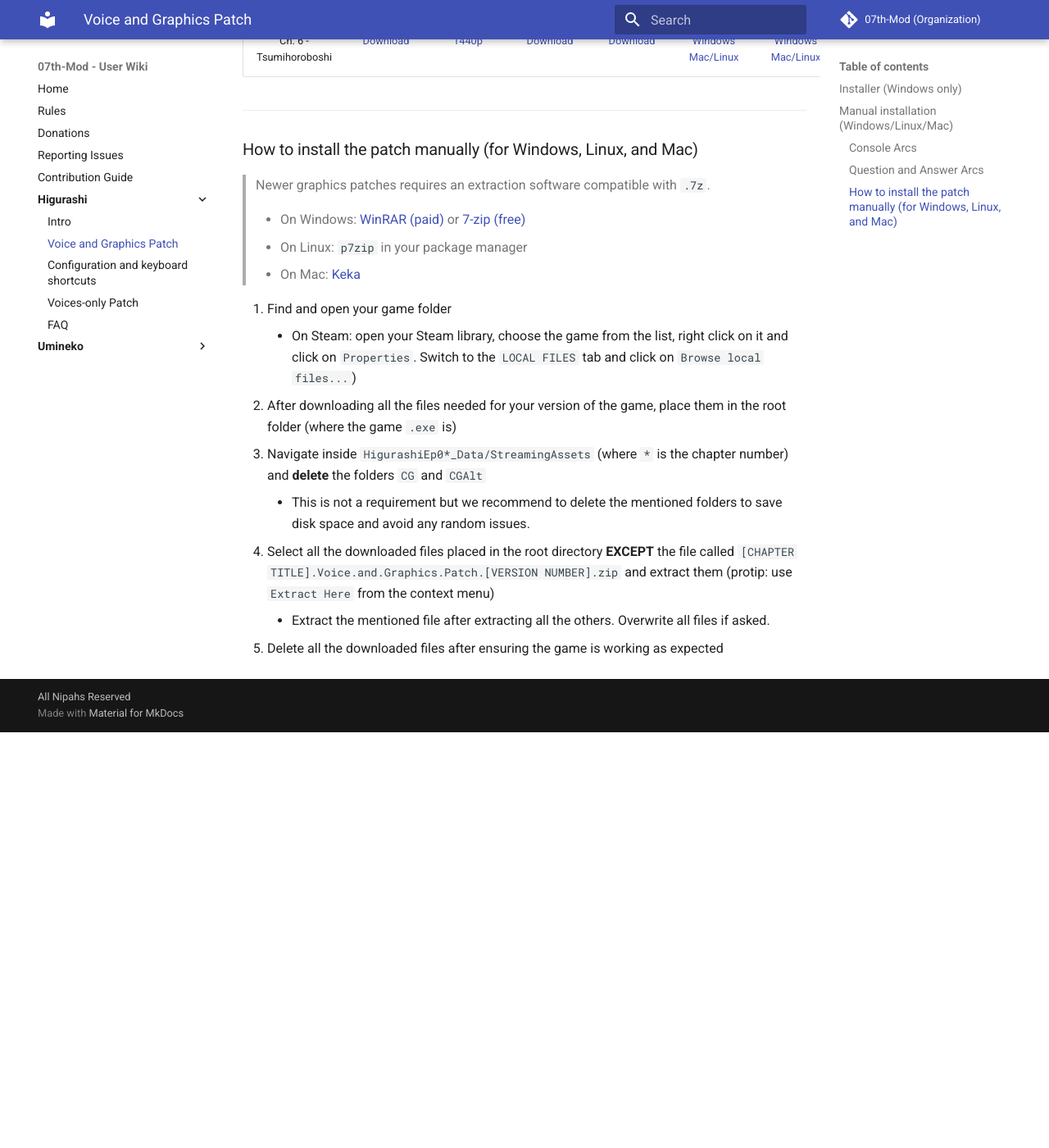
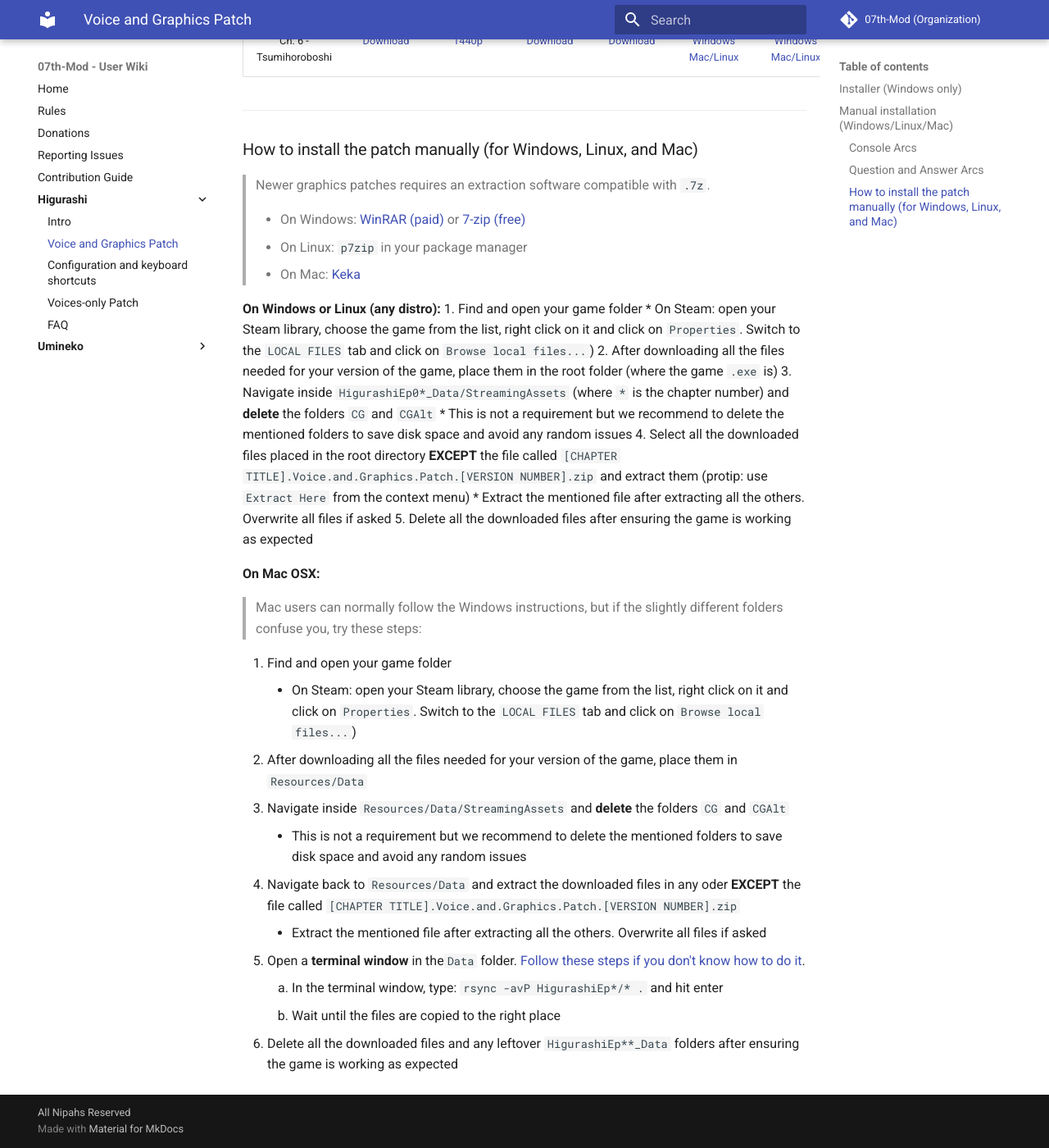
Before and after one commit to 07th-mod/wiki, an MkDocs documentation site: the page built from docs/Higurashi/Higurashi-Part-1---Voice-and-Graphics-Patch.md, in a window 1280 px wide and 1400 px high, scrolled down 2303 px. Shown: the whole window at 82% size. Built offline with MkDocs 1.6.1 and Material for MkDocs 9.7.7, drawn with Linux system fonts in a browser that asks for light colours; before the commit the page ends 3196 px from its top, so only the background shows below that.

Commit message:
mac instructions added

```diff
--- a/docs/Higurashi/Higurashi-Part-1---Voice-and-Graphics-Patch.md
+++ b/docs/Higurashi/Higurashi-Part-1---Voice-and-Graphics-Patch.md
@@ -167,11 +167,28 @@ Follow the table below to download all the pieces to install the patch:
 > * On Linux: ``p7zip`` in your package manager
 > * On Mac: [Keka](https://www.keka.io)
 
+
+**On Windows or Linux (any distro):**
 1. Find and open your game folder
     * On Steam: open your Steam library, choose the game from the list, right click on it and click on ``Properties``. Switch to the ``LOCAL FILES`` tab and click on ``Browse local files...``)
 2. After downloading all the files needed for your version of the game, place them in the root folder (where the game ``.exe`` is)
 3. Navigate inside ``HigurashiEp0*_Data/StreamingAssets`` (where ``*`` is the chapter number) and **delete** the folders ``CG`` and ``CGAlt``
-    * This is not a requirement but we recommend to delete the mentioned folders to save disk space and avoid any random issues.
+    * This is not a requirement but we recommend to delete the mentioned folders to save disk space and avoid any random issues
 4. Select all the downloaded files placed in the root directory **EXCEPT** the file called ``[CHAPTER TITLE].Voice.and.Graphics.Patch.[VERSION NUMBER].zip`` and extract them (protip: use ``Extract Here`` from the context menu)
-    * Extract the mentioned file after extracting all the others. Overwrite all files if asked.
+    * Extract the mentioned file after extracting all the others. Overwrite all files if asked
 5. Delete all the downloaded files after ensuring the game is working as expected
+
+**On Mac OSX:**
+> Mac users can normally follow the Windows instructions, but if the slightly different folders confuse you, try these steps:
+
+1. Find and open your game folder
+    * On Steam: open your Steam library, choose the game from the list, right click on it and click on ``Properties``. Switch to the ``LOCAL FILES`` tab and click on ``Browse local files...``)
+2. After downloading all the files needed for your version of the game, place them in ``Resources/Data``
+3. Navigate inside ``Resources/Data/StreamingAssets`` and **delete** the folders ``CG`` and ``CGAlt``
+    * This is not a requirement but we recommend to delete the mentioned folders to save disk space and avoid any random issues
+4. Navigate back to ``Resources/Data`` and extract the downloaded files in any oder **EXCEPT** the file called ``[CHAPTER TITLE].Voice.and.Graphics.Patch.[VERSION NUMBER].zip``
+    * Extract the mentioned file after extracting all the others. Overwrite all files if asked
+5. Open a **terminal window** in the``Data`` folder. [Follow these steps if you don't know how to do it](https://stackoverflow.com/a/7054045).
+    1. In the terminal window, type: ``rsync -avP HigurashiEp*/* .`` and hit enter
+    2. Wait until the files are copied to the right place
+6. Delete all the downloaded files and any leftover ``HigurashiEp**_Data`` folders after ensuring the game is working as expected
```
